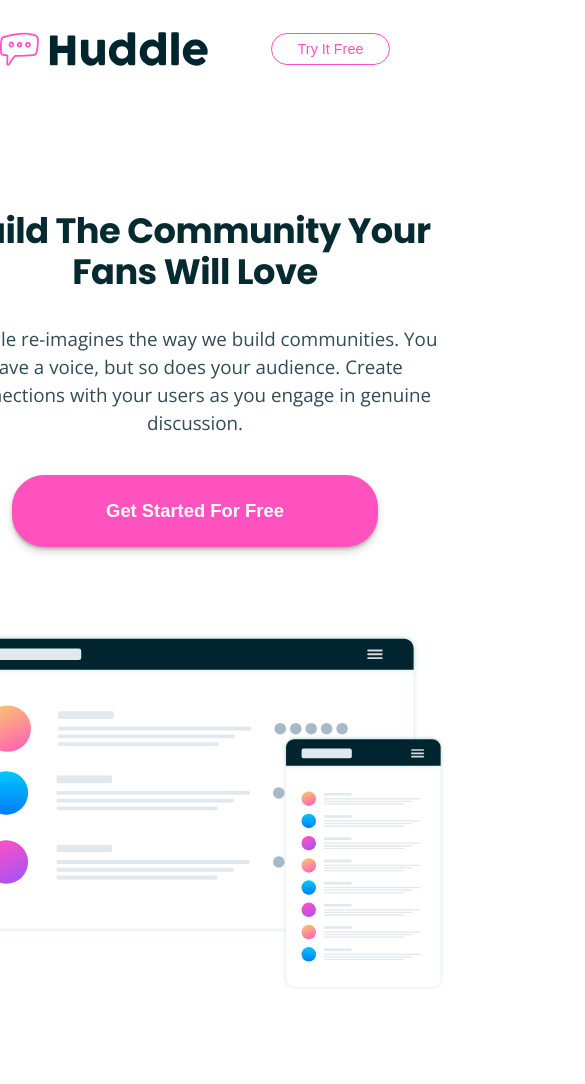
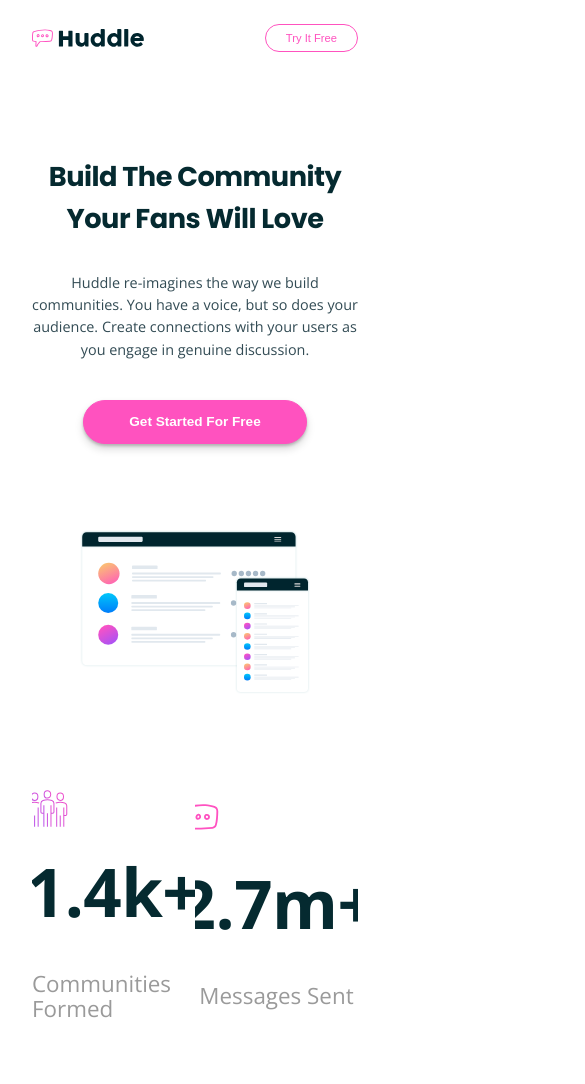
Before and after one commit to JakubChrapek/huddle-curved-landing, a Gatsby site: page / in a window 390 px wide. Shown: the top 1084 px of the page, 585 px wide, since content can reach past the window. Built offline with nearby package versions, Linux system fonts and the light colour scheme; Gatsby itself is replaced by a stand-in of ours.

Commit message:
Mobile version header

```diff
--- a/src/components/Button.js
+++ b/src/components/Button.js
@@ -14,6 +14,11 @@ const StyledButton = styled.button`
       ? `0px 2px 3px 0px rgba(0,0,0,0.2),
         0px 5px 8px 0px rgba(0,0,0,0.15)`
       : `none`};
+
+  @media (max-width: 768px) {
+    font-size: ${props => (props.bigger ? "0.85rem" : "0.7rem")};
+    padding: ${props => (props.bigger ? "0.85rem 2.8rem" : "0.45rem 1.25rem")};
+  }
 
   position: relative;
   display: inline-block;
@@ -33,6 +38,10 @@ const StyledButton = styled.button`
     right: ${props => (props.bigger ? "2.5rem" : "0.7rem")};
     background-color: ${props => props.textColor || colors.pink};
     transition: transform 0.2s ease-in-out;
+
+    @media (max-width: 768px) {
+      right: ${props => (props.bigger ? "2rem" : "0.5rem")};
+    }
   }
   :after {
     bottom: ${props => (props.bigger ? "calc(50% + 0.15rem)" : "50%")};
@@ -55,6 +64,22 @@ const StyledButton = styled.button`
 
   :hover:before {
     transform: translateX(0) rotate(-45deg);
+  }
+
+  @media (max-width: 768px) {
+    :hover:after {
+      transform: ${props =>
+        props.bigger
+          ? `translateX(0.7rem) rotate(45deg)`
+          : `translateX(0rem) rotate(45deg)`};
+    }
+
+    :hover:before {
+      transform: ${props =>
+        props.bigger
+          ? `translateX(0.7rem) rotate(-45deg)`
+          : `translateX(0rem) rotate(-45deg)`};
+    }
   }
 `
 
--- a/src/components/H2.js
+++ b/src/components/H2.js
@@ -11,6 +11,11 @@ const StyledH2 = styled.h2`
   text-transform: capitalize;
   font-family: ${props =>
     props.open ? `"Open Sans", sans-serif` : `"Poppins", sans-serif`};
+
+  @media (max-width: 768px) {
+    font-size: ${props => (props.bigger ? "4.2rem" : "1.7rem")};
+    line-height: ${props => (props.bigger ? "6rem" : "2.6rem")};
+  }
 `
 
 const H2 = ({ children, bigger, open }) => (
--- a/src/components/Header.js
+++ b/src/components/Header.js
@@ -1,9 +1,9 @@
 import { Link } from "gatsby"
 import PropTypes from "prop-types"
 import React from "react"
-import styled from 'styled-components'
-import {colors} from '../utils/colors'
-import Logo from '../../static/logo.svg'
+import styled from "styled-components"
+import { colors } from "../utils/colors"
+import Logo from "../../static/logo.svg"
 import Button from "./Button"
 
 const StyledHeader = styled.header`
@@ -13,6 +13,9 @@ const StyledHeader = styled.header`
   display: flex;
   justify-content: center;
   align-items: center;
+  @media (max-width: 768px) {
+    padding: 1.5rem 0;
+  }
 `
 
 const StyledWrapper = styled.div`
@@ -21,26 +24,33 @@ const StyledWrapper = styled.div`
   justify-content: space-between;
   align-items: center;
   max-width: 1140px;
+  @media (max-width: 1140px) {
+    margin: 0 3rem;
+  }
+
+  @media (max-width: 768px) {
+    margin: 0 2rem;
+  }
 `
 
 const StyledImg = styled.img`
   width: 13rem;
-  min-width: 140px;
+  @media (max-width: 768px) {
+    width: 7rem;
+  }
 `
 
 const Header = ({ siteTitle }) => (
   <StyledHeader>
     <StyledWrapper>
       <h1>
-        <Link
-          to="/">
-          <StyledImg src={Logo} alt="Huddle"/>
+        <Link to="/">
+          <StyledImg src={Logo} alt="Huddle" />
         </Link>
       </h1>
-      <Button
-      bgColor={colors.white}
-      textColor={colors.pink}
-      >Try it free</Button>
+      <Button bgColor={colors.white} textColor={colors.pink}>
+        Try it free
+      </Button>
     </StyledWrapper>
   </StyledHeader>
 )
--- a/src/components/Hero.js
+++ b/src/components/Hero.js
@@ -10,6 +10,9 @@ const StyledHeroWrapper = styled.div`
   justify-content: center;
   align-items: center;
   margin-top: 7rem;
+  @media (max-width: 768px) {
+    margin: 5rem 2rem 0;
+  }
 `
 
 const StyledHero = styled.div`
@@ -19,6 +22,9 @@ const StyledHero = styled.div`
   text-align: center;
   justify-content: center;
   align-items: center;
+  @media (max-width: 768px) {
+    max-width: 100%;
+  }
 `
 
 const StyledP = styled.p`
@@ -29,11 +35,21 @@ const StyledP = styled.p`
   width: 60%;
   min-width: 500px;
   margin-bottom: 2.4rem;
+
+  @media (max-width: 768px) {
+    width: 100%;
+    min-width: unset;
+    font-size: 0.9rem;
+    line-height: 1.4rem;
+  }
 `
 
 const StyledImg = styled.img`
   margin-top: 5.4rem;
   max-width: 100%;
+  @media (max-width: 1140px) {
+    width: calc(100% - 6rem);
+  }
 `
 const Hero = () => (
   <StyledHeroWrapper>
--- a/src/components/Section.js
+++ b/src/components/Section.js
@@ -19,6 +19,33 @@ const StyledSection = styled.div`
     }
   }};
   max-width: 1140px;
+  @media (max-width: 1140px) {
+    margin: ${props => {
+      if (props.noMargin) {
+        return `0`
+      } else if (props.smallerMargin) {
+        return `2rem 3rem`
+      } else if (props.biggerMargin) {
+        return `10rem 3rem 8rem`
+      } else {
+        return `6rem 3rem`
+      }
+    }};
+  }
+
+  @media (max-width: 768px) {
+    margin: ${props => {
+      if (props.noMargin) {
+        return `0`
+      } else if (props.smallerMargin) {
+        return `2rem`
+      } else if (props.biggerMargin) {
+        return `10rem 2rem 8rem`
+      } else {
+        return `6rem 2rem`
+      }
+    }};
+  }
 `
 
 const Section = ({
```
